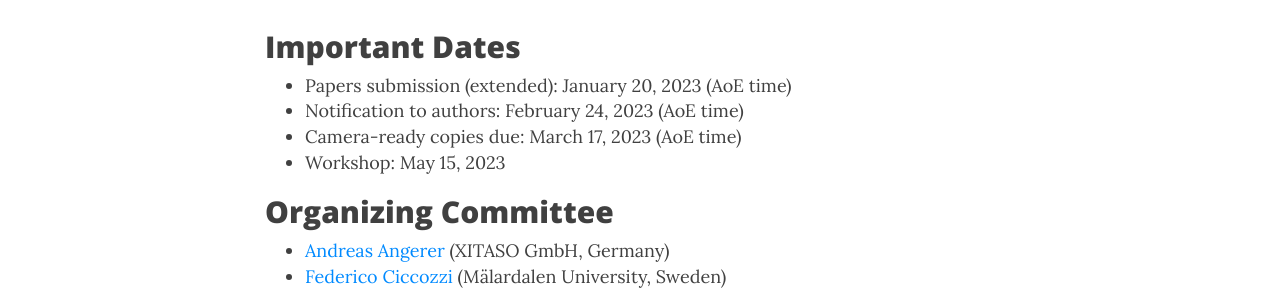
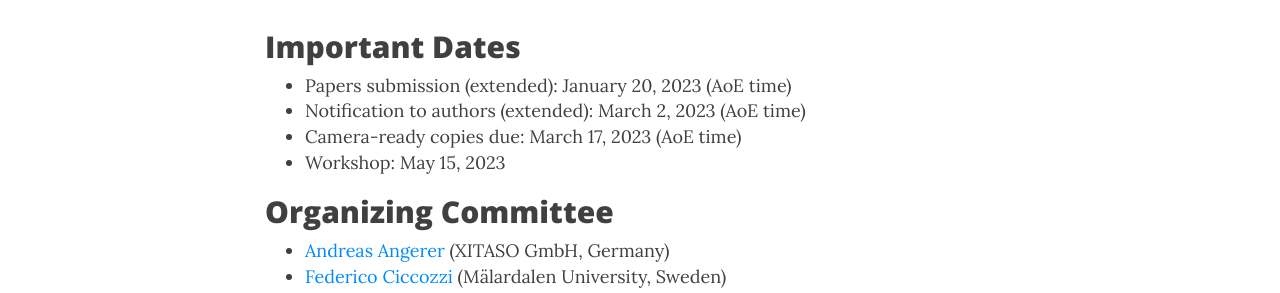
Before and after one commit to rose-workshops/rose-workshops.github.io, a Jekyll site: the page built from rose2023.md, in a window 1280 px wide and 900 px high, scrolled down 2375 px. Shown: the part 161-454 px from the top of the window. Built offline with Jekyll 4.4.1, drawn with Linux system fonts in a browser that asks for light colours; nearby versions of some CDN libraries.

Commit message:
Update rose2023.md

```diff
--- a/rose2023.md
+++ b/rose2023.md
@@ -55,7 +55,7 @@
 
 ## Important Dates
 - Papers submission (extended): January 20, 2023 (AoE time)
-- Notification to authors: February 24, 2023 (AoE time)
+- Notification to authors (extended): March 2, 2023 (AoE time)
 - Camera-ready copies due: March 17, 2023 (AoE time)
 - Workshop: May 15, 2023
 
```
